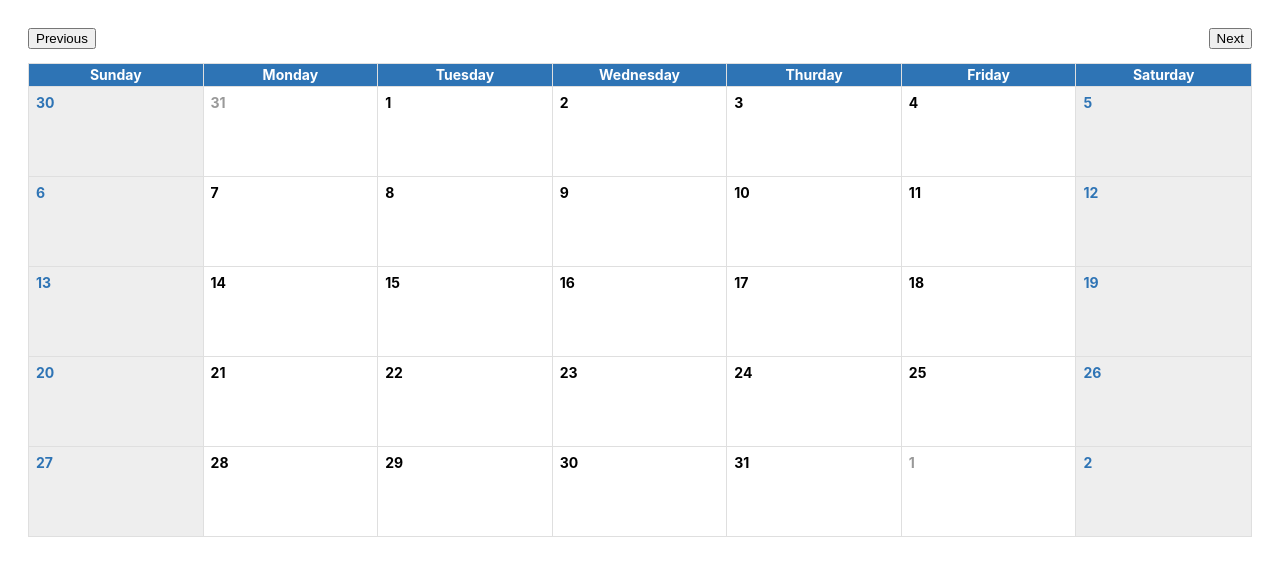
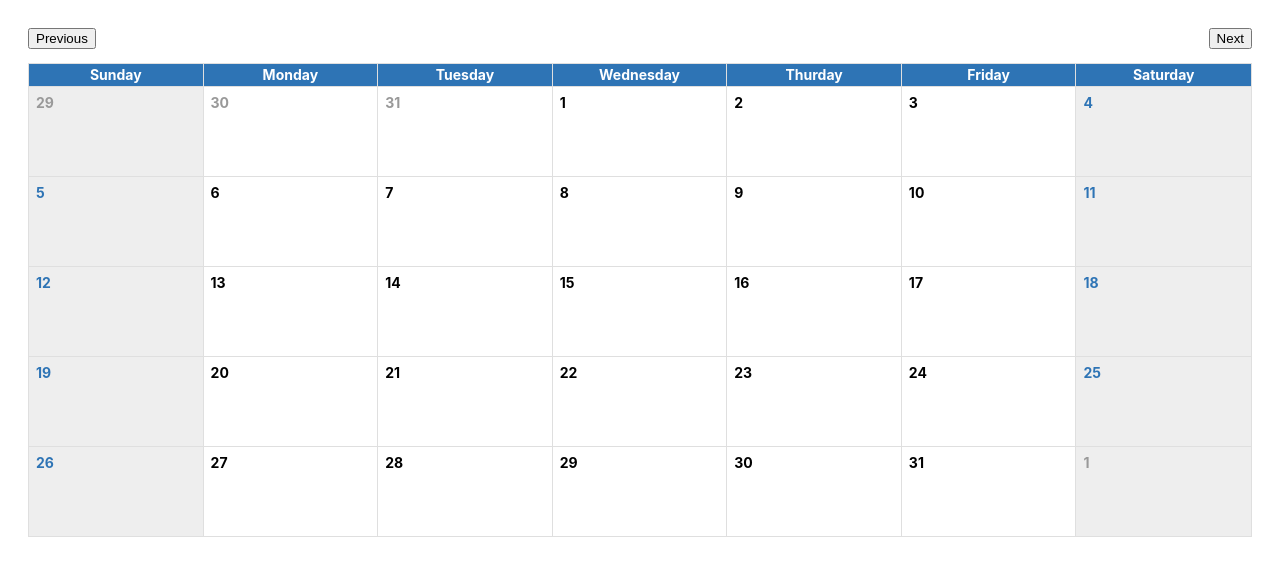
Before and after one commit to CristianoTonelFetter/calendar, a React (Create React App) app: page / in a window 1280 px wide. Shown: the top 576 px of the page. Built offline with nearby package versions, Linux system fonts and the light colour scheme.

Commit message:
Implement moment on existing logic

```diff
--- a/src/components/Calendar/Calendar.module.scss
+++ b/src/components/Calendar/Calendar.module.scss
@@ -31,6 +31,10 @@
         border-right: none;
       }
 
+      &.disabled {
+        color: #999999;
+      }
+
       &:nth-child(7n),
       &:nth-child(7n + 1) {
         &:not(.header) {
--- a/src/components/Calendar/Calendar.tsx
+++ b/src/components/Calendar/Calendar.tsx
@@ -1,4 +1,5 @@
 import React, { useState } from 'react';
+import moment, { Moment } from 'moment';
 
 import Cell from './Cell';
 
@@ -17,8 +18,7 @@ const Calendar: React.FC = () => {
     'Saturday',
   ];
   const GRID_SIZE: number = 5 * 7;
-  const today: Date = new Date();
-  const [selectedDate, setSelectedDate] = useState<Date>(new Date(today.getFullYear(), today.getMonth(), 1));
+  const [selectedDate, setSelectedDate] = useState<Moment>(moment().startOf('month'));
 
   const renderWeekdays = (): React.ReactFragment => {
     return (
@@ -32,34 +32,34 @@ const Calendar: React.FC = () => {
     );
   };
 
-  const getDaysInMonth = (month: number, year: number): Date[] => {
-    const date = new Date(year, month, 1);
-    const days = [];
+  const getDaysInMonth = (date: Moment): Moment[] => {
+    const newDay = moment(selectedDate);
+    const days = [moment(newDay)];
 
-    while (date.getMonth() === month) {
-      days.push(new Date(date));
-      date.setDate(date.getDate() + 1);
+    while (newDay.format('YYYY/MM') === date.format('YYYY/MM')) {
+      const pushDate = moment(newDay.add(1, 'days'));
+      days.push(pushDate);
     }
 
     return days;
   };
 
+  const belongsToSelectedMonth = (date: Moment) => {
+    return date.format('MM') !== selectedDate.format('MM');
+  }
+
   const buildGrid = (): React.ReactFragment => {
-    const month = selectedDate.getMonth();
-    const year = selectedDate.getFullYear();
-    const monthDays = getDaysInMonth(month, year);
+    const currentDate = moment(selectedDate);
+    const monthDays = getDaysInMonth(currentDate);
 
     // First week day of selected month
-    const startingWeekday = monthDays[0].getDay();
+    const startingWeekday = moment(currentDate).day();
 
     // If the month doesn't starts on monday, fill the gap before
-    if (startingWeekday > 1) {
-      for (let i = 1; i < startingWeekday; i++) {
-        // Clone selectedDate
-        const prevDay = new Date(selectedDate.getTime());
-
+    if (startingWeekday > 0) {
+      for (let i = 1; i <= startingWeekday; i++) {
         // Subtract one day
-        prevDay.setDate(prevDay.getDate() - i);
+        const prevDay = moment(currentDate).subtract(i, 'days');
 
         // Append item to the beginning of the array
         monthDays.unshift(prevDay);
@@ -69,14 +69,11 @@ const Calendar: React.FC = () => {
     // Number of days left to fulfill the grid
     const difference = GRID_SIZE - monthDays.length;
 
-    // Fill slots available at the end of days list
+    // Fill slots at the end of days list if needed
     if (monthDays.length < GRID_SIZE) {
       for (let i = 1; i <= difference; i++) {
-        // Clone selectedDate
-        const extraDay = new Date(monthDays[monthDays.length - i].getTime());
-
         // Add one day
-        extraDay.setDate(extraDay.getDate() + i);
+        const extraDay = moment(monthDays[monthDays.length - i]).add(i, 'days');
 
         // Append item to the end of the array
         monthDays.push(extraDay);
@@ -87,8 +84,8 @@ const Calendar: React.FC = () => {
       <>
         {monthDays.map(date => (
           <Cell
-            key={`monthDay_${date.toLocaleString()}`}
-            monthOfDisplay={month}
+            key={`monthDay_${date.format('YYYY-MM-DD')}`}
+            className={belongsToSelectedMonth(date) ? style.disabled : ''}
             date={date}
           />
         ))}
--- a/src/components/Calendar/Cell/Cell.module.scss
+++ b/src/components/Calendar/Cell/Cell.module.scss
@@ -4,7 +4,4 @@
   border-top: 1px solid #dfdfdf;
   font-size: 1em;
   font-weight: bold;
-  &.disabled {
-    color: #999999;
-  }
 }
--- a/src/components/Calendar/Cell/Cell.tsx
+++ b/src/components/Calendar/Cell/Cell.tsx
@@ -1,20 +1,20 @@
 import React from 'react';
-
+import moment, { Moment } from 'moment';
 import classNames from 'classnames';
 
 import style from './Cell.module.scss';
 
 type Props = {
-  date: Date,
-  monthOfDisplay: number,
+  date: Moment,
+  className: string,
 }
 
 const CalendarCell: React.FC<Props> = (props) => {
-  const { date, monthOfDisplay } = props;
+  const { date, className } = props;
 
   return (
-    <div className={classNames(style.cell, date.getMonth() !== monthOfDisplay && style.disabled)}>
-      {date.getDate()}
+    <div className={classNames(style.cell, className)}>
+      {date.format('D')}
     </div>
   );
 }
```
